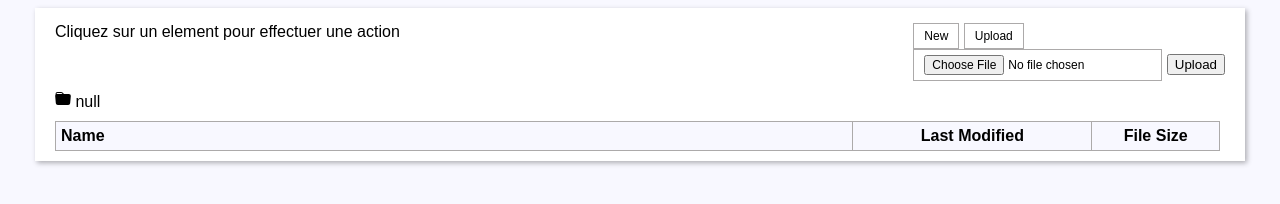
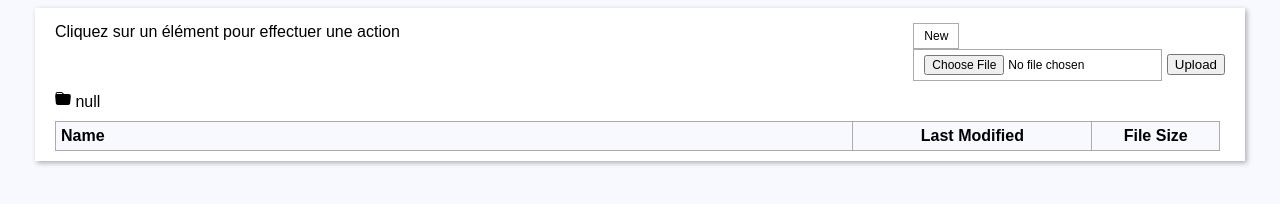
Before and after one commit to NicksQ69/webjs-project, a website: page public/dashboard_page/dashboard.html in a window 1280 px wide. Drawn offline with Linux system fonts and the light colour scheme; no server answers.

Commit message:
fix(dashboard): remove useless button

```diff
--- a/public/dashboard_page/dashboard.html
+++ b/public/dashboard_page/dashboard.html
@@ -10,7 +10,7 @@
       <div id="dashboard">
         <div id="head_dashboard">
           <div id="text_head">
-            <div id="text">Cliquez sur un element pour effectuer une action</div>
+            <div id="text">Cliquez sur un élément pour effectuer une action</div>
             <button id="btn_1" hidden >Open</button>
             <button id="btn_2" hidden>Delete</button>
             <button id="btn_3" hidden>Modify</button>
@@ -18,7 +18,6 @@
           </div>
           <div id="btn_head_dashboard">
             <button id="btn_head" onclick="new_file()">New</button>
-                    <button id="btn_head">Upload</button>
             <form action="/upload" method="post" enctype="multipart/form-data">
               <input id="btn_head" type="file" name="fileUpload" />
               <button type="submit">Upload</button>
```
